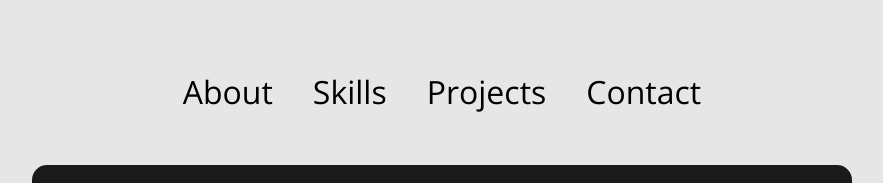
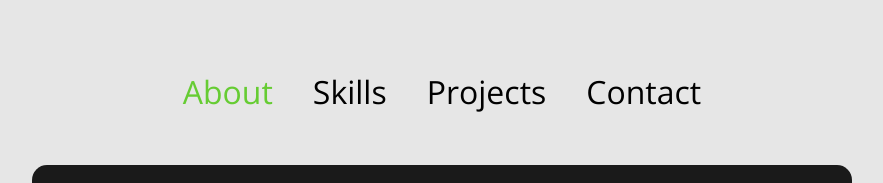
Before and after one commit to Lowza/portfolio, a React (Create React App) app: page / in a window 1280 px wide. In both pictures the pointer is over the item "About". Shown: the part 239-422 px from the top of the page, without its empty margins (198-1081 px from the left). Built offline with nearby package versions, Linux system fonts and the light colour scheme.

Commit message:
add styling for nav:hover

```diff
--- a/src/index.css
+++ b/src/index.css
@@ -67,6 +67,11 @@ p {
   text-align: left;
 }
 
+nav li:hover {
+  color: hsla(100, 60%, 50%, 100);
+  cursor: pointer;
+}
+
 #expressLogo {
   background-color: white;
 }
```
